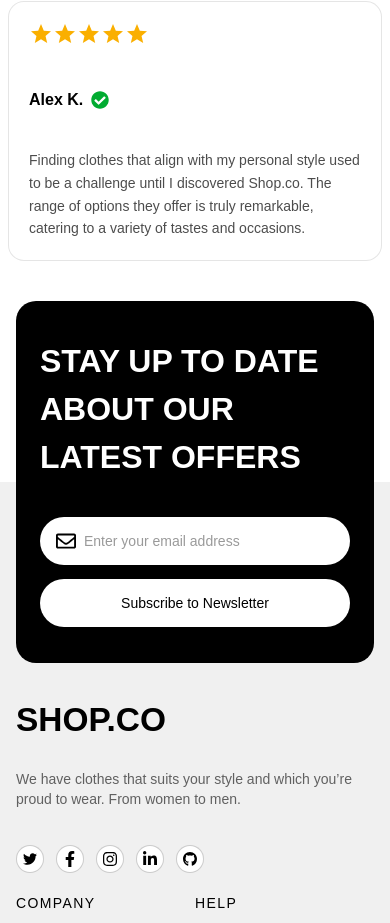
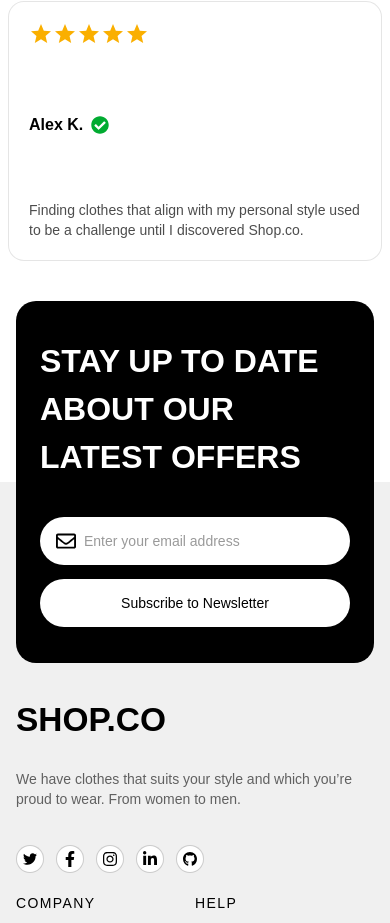
Before and after one commit to MuhammadMuheb/E-commerce-shop, a React (Create React App) app: page /home in a window 390 px wide. Shown: the part 2715-3638 px from the top of the page. Built offline with nearby package versions, Linux system fonts and the light colour scheme; no server answers.

Commit message:
fix: Enhance OurHappyCustomers component with new state management, improved layout, and responsive navigation arrows

```diff
--- a/src/components/home/OurHappyCustomers.jsx
+++ b/src/components/home/OurHappyCustomers.jsx
@@ -1,4 +1,4 @@
-import React, { useRef } from "react";
+import React, { useRef, useEffect, useState } from "react";
 import { FaCheckCircle, FaArrowLeft, FaArrowRight } from "react-icons/fa";
 import Rating from "@mui/material/Rating";
 import Slider from "react-slick";
@@ -7,101 +7,60 @@
 import "slick-carousel/slick/slick-theme.css";
 
 const reviews = [
-  {
-    id: 1,
-    name: "Alex K.",
-    rating: 5,
-    text: "Finding clothes that align with my personal style used to be a challenge until I discovered Shop.co. The range of options they offer is truly remarkable, catering to a variety of tastes and occasions.",
-  },
-  {
-    id: 2,
-    name: "Sarah M.",
-    rating: 5,
-    text: "I'm blown away by the quality and style of the clothes I received from Shop.co. From casual wear to elegant dresses, every piece I've bought has exceeded my expectations.",
-  },
-  {
-    id: 3,
-    name: "Ethan R.",
-    rating: 5,
-    text: "This t-shirt is a must-have for anyone who appreciates good design. The minimalistic yet stylish pattern caught my eye, and the fit is perfect. I can see the designer's touch in every aspect of this shirt.",
-  },
-  {
-    id: 4,
-    name: "Olivia P.",
-    rating: 5,
-    text: "As a UI/UX enthusiast, I value simplicity and functionality. This t-shirt not only represents those principles but also feels great to wear. It's evident that the designer poured their creativity into making this t-shirt stand out.",
-  },
-  {
-    id: 5,
-    name: "Samantha D.",
-    rating: 5,
-    text: "I absolutely love this t-shirt! The design is unique and the fabric feels so comfortable. As a fellow designer, I appreciate the attention to detail. It's become my favorite go-to shirt.",
-  },
-  {
-    id: 6,
-    name: "Sophia L.",
-    rating: 5,
-    text: "Absolutely love their collection! Highly recommend for anyone who values both style and comfort.",
-  },
+  { id: 1, name: "Alex K.", rating: 5, text: "Finding clothes that align with my personal style used to be a challenge until I discovered Shop.co." },
+  { id: 2, name: "Sarah M.", rating: 5, text: "I'm blown away by the quality and style of the clothes I received from Shop.co." },
+  { id: 3, name: "Ethan R.", rating: 5, text: "This t-shirt is a must-have for anyone who appreciates good design." },
+  { id: 4, name: "Olivia P.", rating: 5, text: "As a UI/UX enthusiast, I value simplicity and functionality." },
+  { id: 5, name: "Samantha D.", rating: 5, text: "I absolutely love this t-shirt! The design is unique and the fabric feels so comfortable." },
+  { id: 6, name: "Sophia L.", rating: 5, text: "Absolutely love their collection! Highly recommend for anyone who values both style and comfort." },
 ];
 
 function OurHappyCustomers() {
   const sliderRef = useRef(null);
+  const [mounted, setMounted] = useState(false);
+
+  useEffect(() => {
+    setMounted(true);
+  }, []);
 
   const settings = {
     infinite: true,
     speed: 600,
     slidesToShow: 3,
     centerMode: true,
-    centerPadding: "120px",
+    centerPadding: "200px",
     arrows: false,
     responsive: [
-      {
-        breakpoint: 1280,
-        settings: { slidesToShow: 3, centerPadding: "60px", centerMode: true },
-      },
-      {
-        breakpoint: 1024,
-        settings: { slidesToShow: 2, centerPadding: "30px", centerMode: true },
-      },
-      {
-        breakpoint: 768,
-        settings: { slidesToShow: 1, centerMode: false, centerPadding: "0px" },
-      },
-      {
-        breakpoint: 480, // ✅ fix for small phones
-        settings: {
-          slidesToShow: 1,
-          centerMode: false,
-          centerPadding: "0px",
-          arrows: false,
-        },
-      },
+      { breakpoint: 1280, settings: { slidesToShow: 3, centerMode: true, centerPadding: "60px" } },
+      { breakpoint: 1024, settings: { slidesToShow: 2, centerMode: true, centerPadding: "40px" } },
+      { breakpoint: 768, settings: { slidesToShow: 1, centerMode: false, centerPadding: "0px" } },
+      { breakpoint: 480, settings: { slidesToShow: 1, centerMode: false, centerPadding: "0px", arrows: false } },
     ],
   };
 
   return (
     <section className="relative mb-10">
       {/* Heading + Arrows */}
-      <div className="flex justify-between px-4 max-w-[1240px] mx-auto mb-6 items-center">
+      <div className="flex justify-between items-center px-4 max-w-[1240px] mx-auto mb-6">
         <h2 className="text-2xl sm:text-3xl md:text-4xl font-bold capitalize">
           OUR HAPPY CUSTOMERS
         </h2>
-        {/* Desktop arrows only */}
+        {mounted && (
           <div className="hidden sm:flex items-center space-x-2">
             <button
-            onClick={() => sliderRef.current.slickPrev()}
+              onClick={() => sliderRef.current?.slickPrev()}
               className="flex items-center justify-center h-9 w-9 text-xl sm:text-2xl rounded-md bg-gray-100 hover:bg-gray-200"
             >
               <FaArrowLeft />
             </button>
             <button
-            onClick={() => sliderRef.current.slickNext()}
+              onClick={() => sliderRef.current?.slickNext()}
               className="flex items-center justify-center h-9 w-9 text-xl sm:text-2xl rounded-md bg-gray-100 hover:bg-gray-200"
             >
               <FaArrowRight />
             </button>
           </div>
+        )}
       </div>
 
       {/* Slider */}
@@ -109,27 +68,21 @@
         <Slider ref={sliderRef} {...settings}>
           {reviews.map((review) => (
             <div key={review.id} className="px-2 sm:px-3 w-full">
-              <div className="bg-white border border-black/10 rounded-2xl p-5 sm:p-6 flex flex-col justify-between min-h-[260px] w-full">
-                <Rating
-                  name="read-only"
-                  value={review.rating}
-                  readOnly
-                  className="text-yellow-400"
-                  size="medium"
-                />
+              <div className="bg-white border border-black/10 rounded-2xl p-5 sm:p-6 flex flex-col justify-between min-h-[260px]">
+                <Rating name="read-only" value={review.rating} readOnly className="text-yellow-400" />
                 <div className="flex items-center mt-3">
-                  <strong className="text-black sm:text-lg md:text-xl mr-2">
-                    {review.name}
-                  </strong>
+                  <strong className="text-black sm:text-lg md:text-xl mr-2">{review.name}</strong>
                   <FaCheckCircle className="text-[#01AB31] text-lg sm:text-xl" />
                 </div>
-                <p className="text-sm sm:text-base mt-2 text-black/70 break-words leading-relaxed">
-                  {review.text}
-                </p>
+                <p className="text-sm sm:text-base mt-2 text-black/70">{review.text}</p>
               </div>
             </div>
           ))}
         </Slider>
+
+        {/* Overlays only for desktop */}
+        <div className="hidden lg:block pointer-events-none absolute left-0 top-0 h-full w-[150px] lg:w-[220px] backdrop-blur-[2px] bg-white/5 z-10" />
+        <div className="hidden lg:block pointer-events-none absolute right-0 top-0 h-full w-[150px] lg:w-[220px] backdrop-blur-[2px] bg-white/5 z-10" />
       </div>
     </section>
   );
```
Lines whose indentation alone changed are shown as unchanged.
